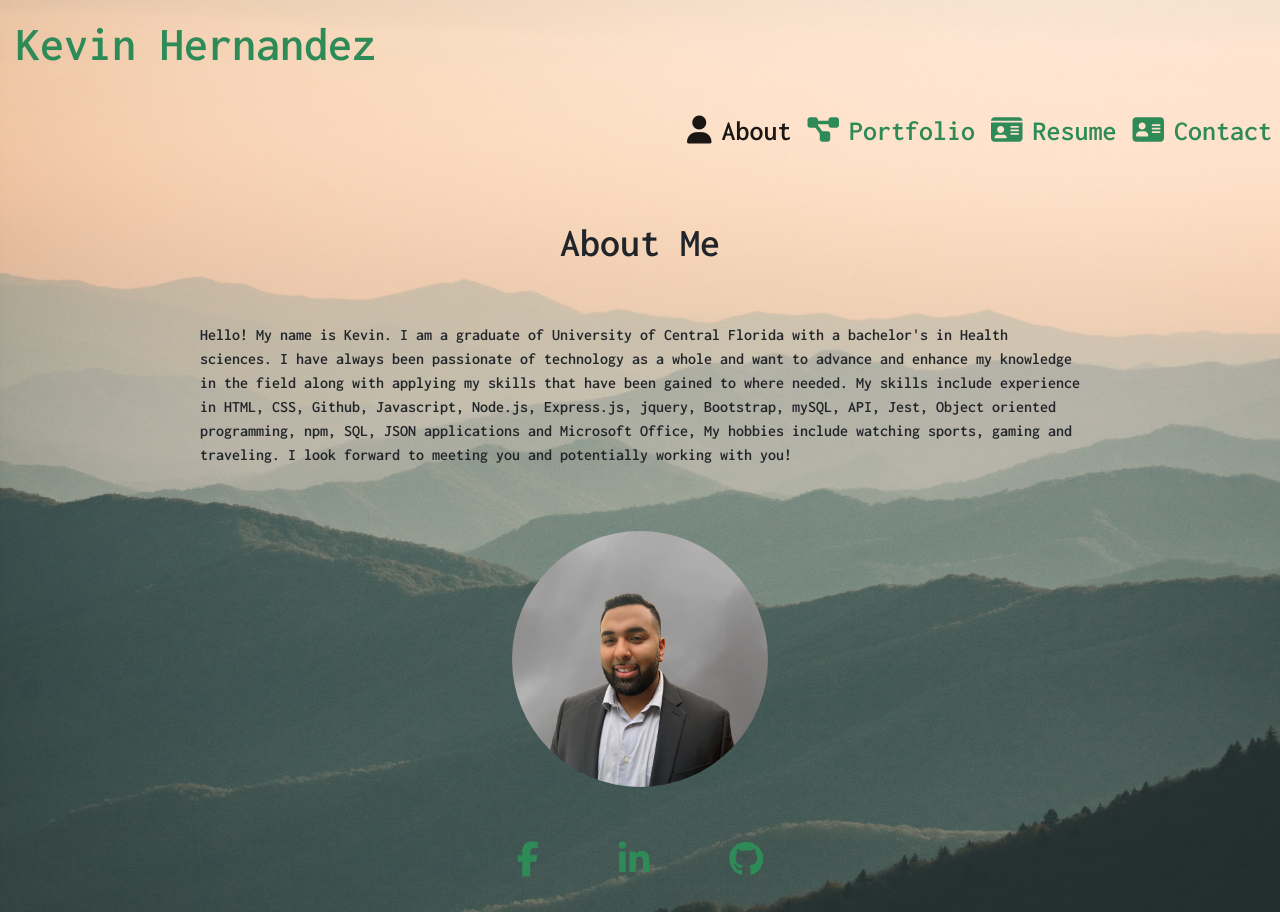
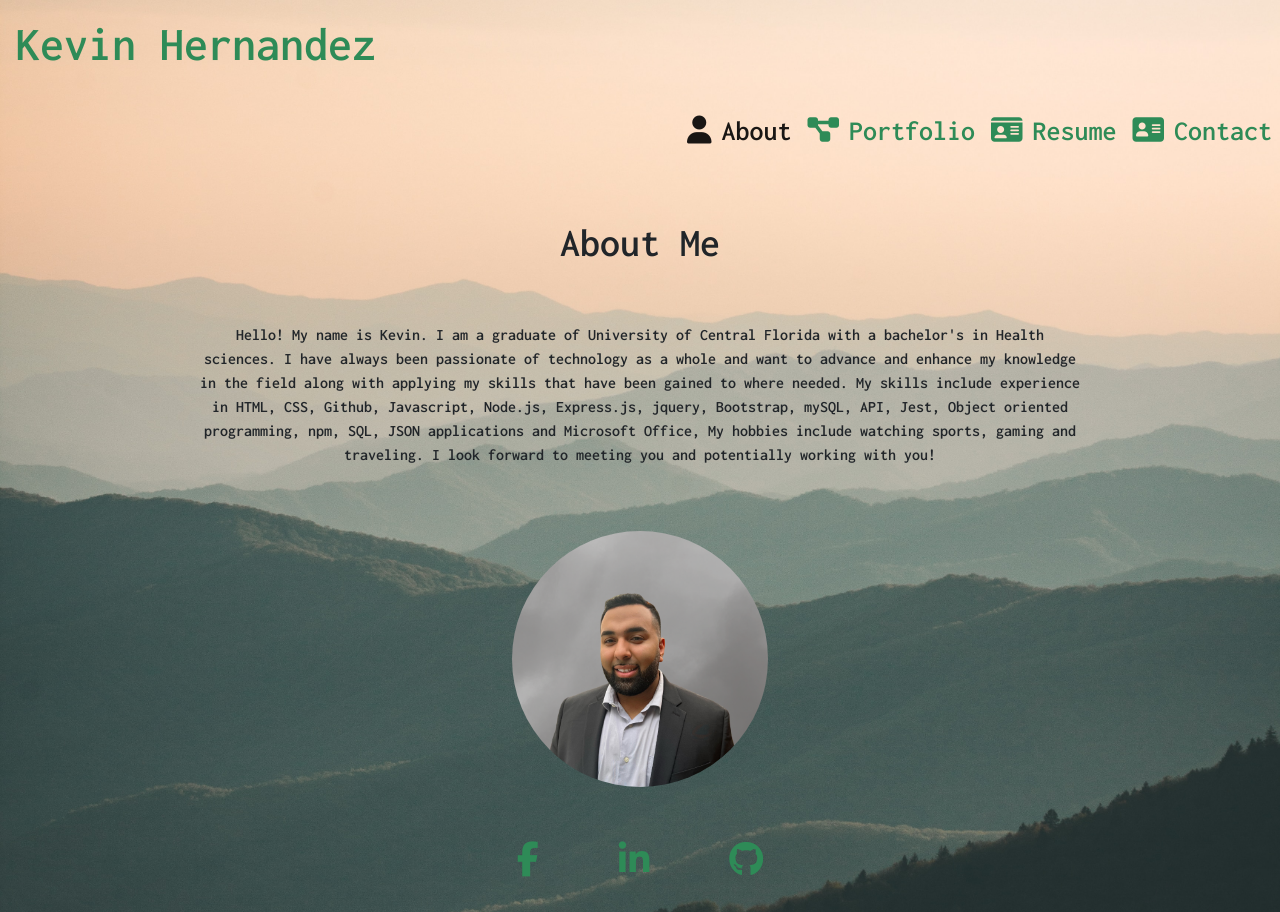
Before and after one commit to khernandez0810/reactPortfolio, a React (Create React App) app: page / in a window 1280 px wide. Built offline with nearby package versions, Linux system fonts and the light colour scheme.

Commit message:
about me page fix

```diff
--- a/src/components/pages/About.js
+++ b/src/components/pages/About.js
@@ -2,7 +2,7 @@ import React from 'react';
 import Kevin from '../../assets/images/kevin.png'
 export default function About() {
   return (
-    <div className='pb-5'>
+    <div className='text-center pb-5'>
       <div>
       <h1 className="pt-5 text-center">About Me</h1>
       <p className="pt-5 pb-5 about-text">Hello! My name is Kevin. I am a graduate of University of Central Florida with a bachelor's in Health sciences.
```
